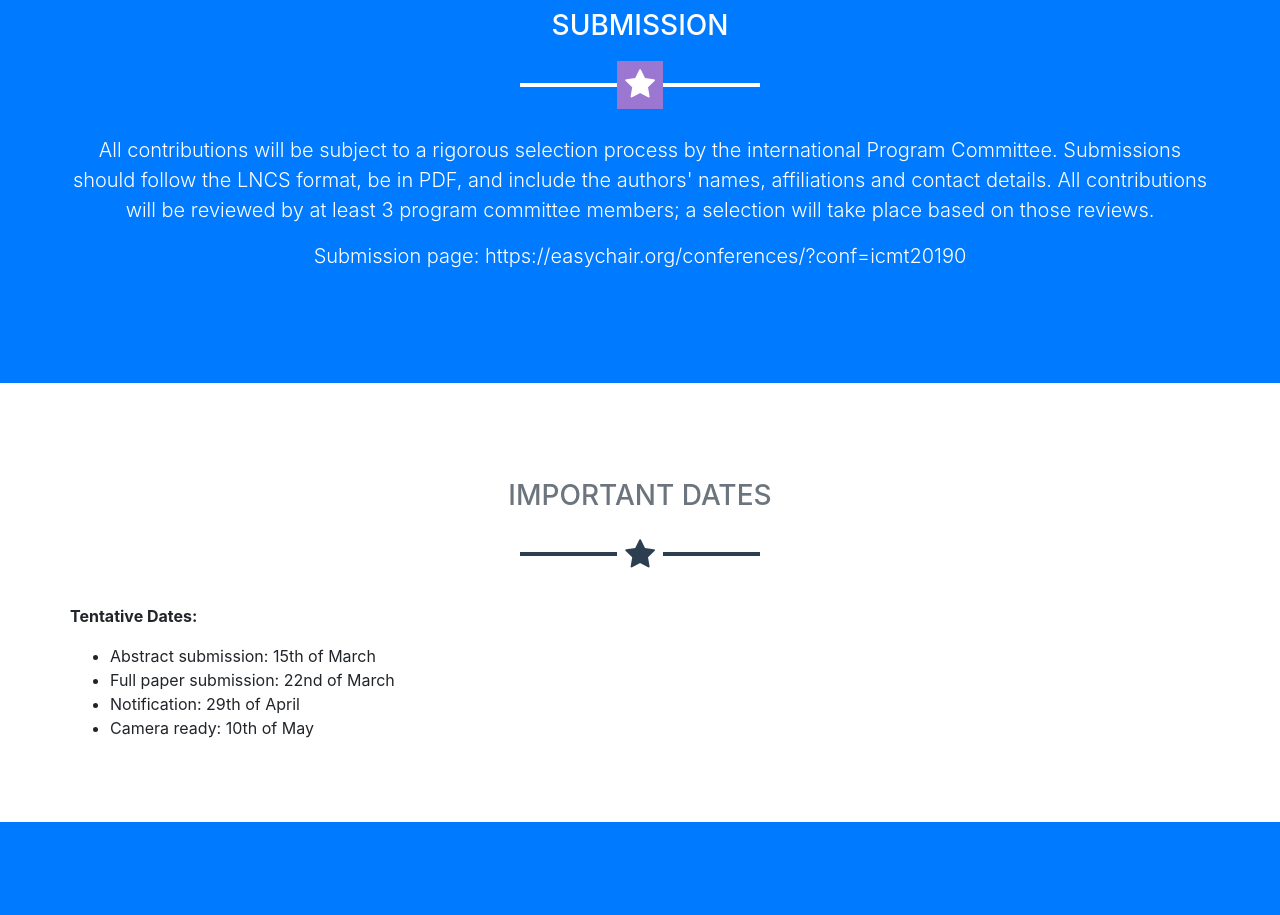
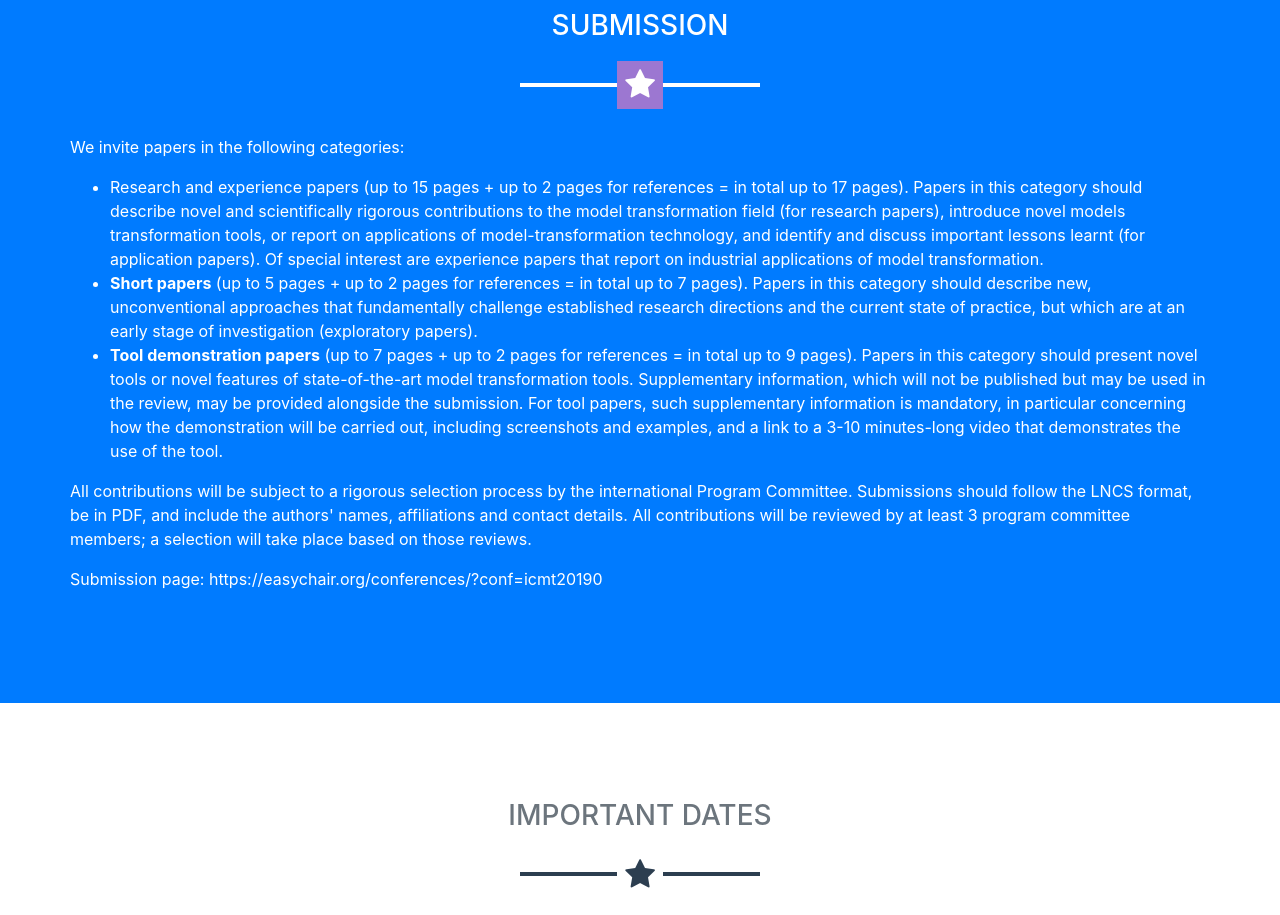
Before and after one commit to icmt-conference/icmt2019, a website with bundled scripts: page index.html in a window 1280 px wide. Shown: the part 2220-3135 px from the top of the page. Built offline with nearby package versions, Linux system fonts and the light colour scheme.

Commit message:
added paper types

```diff
--- a/index.html
+++ b/index.html
@@ -134,7 +134,17 @@ Topics of interest include, but are not limited to:
         <h3 class="text-center text-uppercase text-white">Submission</h3>
         <hr class="star-light mb-5">
         <div class="row">
-          <div class="lead text-center">
+          <div >
+	    <p>
+	    We invite papers in the following categories:
+<ul>
+<li>Research and experience papers</b> (up to 15 pages + up to 2 pages for references = in total up to 17 pages). Papers in this category should describe novel and scientifically rigorous contributions to the model transformation field (for research papers), introduce novel models transformation tools, or report on applications of model-transformation technology, and identify and discuss important lessons learnt (for application papers). Of special interest are experience papers that report on industrial applications of model transformation.</li>
+<li><b>Short papers</b> (up to 5 pages + up to 2 pages for references = in total up to 7 pages). Papers in this category should describe new, unconventional approaches that fundamentally challenge established research directions and the current state of practice, but which are at an early stage of investigation (exploratory papers).  </li>
+<li><b>Tool demonstration papers</b> (up to 7 pages + up to 2 pages for references = in total up to 9 pages). Papers in this category should present novel tools or novel features of state-of-the-art model transformation tools. Supplementary information, which will not be published but may be used in the review, may be provided alongside the submission. For tool papers, such supplementary information is mandatory, in particular concerning how the demonstration will be carried out, including screenshots and examples, and a link to a 3-10 minutes-long video that demonstrates the use of the tool.</li>
+</ul>
+
+
+	    </p>
 	    <p>
 	      All contributions will be subject to a rigorous selection process by the international Program Committee.
 		    Submissions should follow the LNCS format, be in PDF, and include the authors' names, affiliations and contact details.
```
